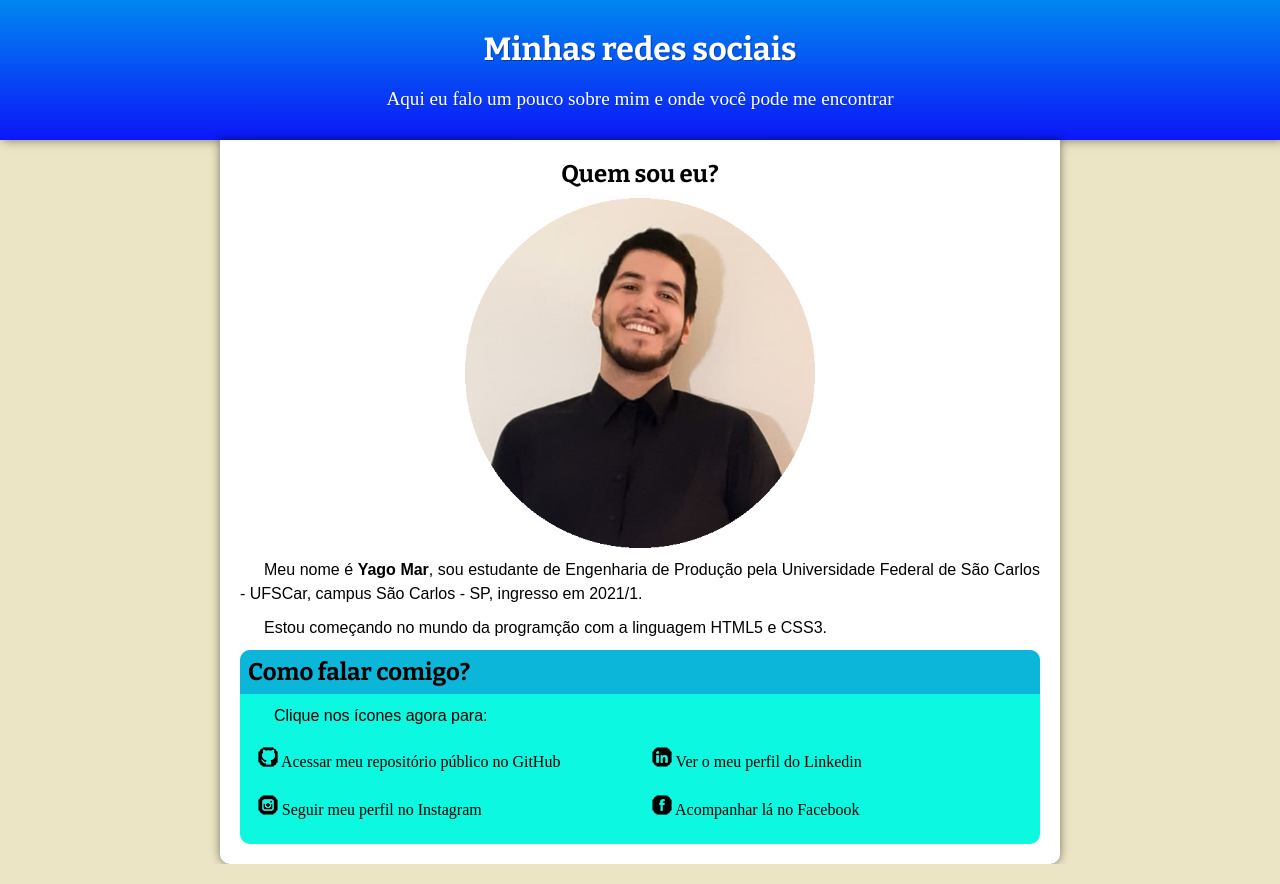
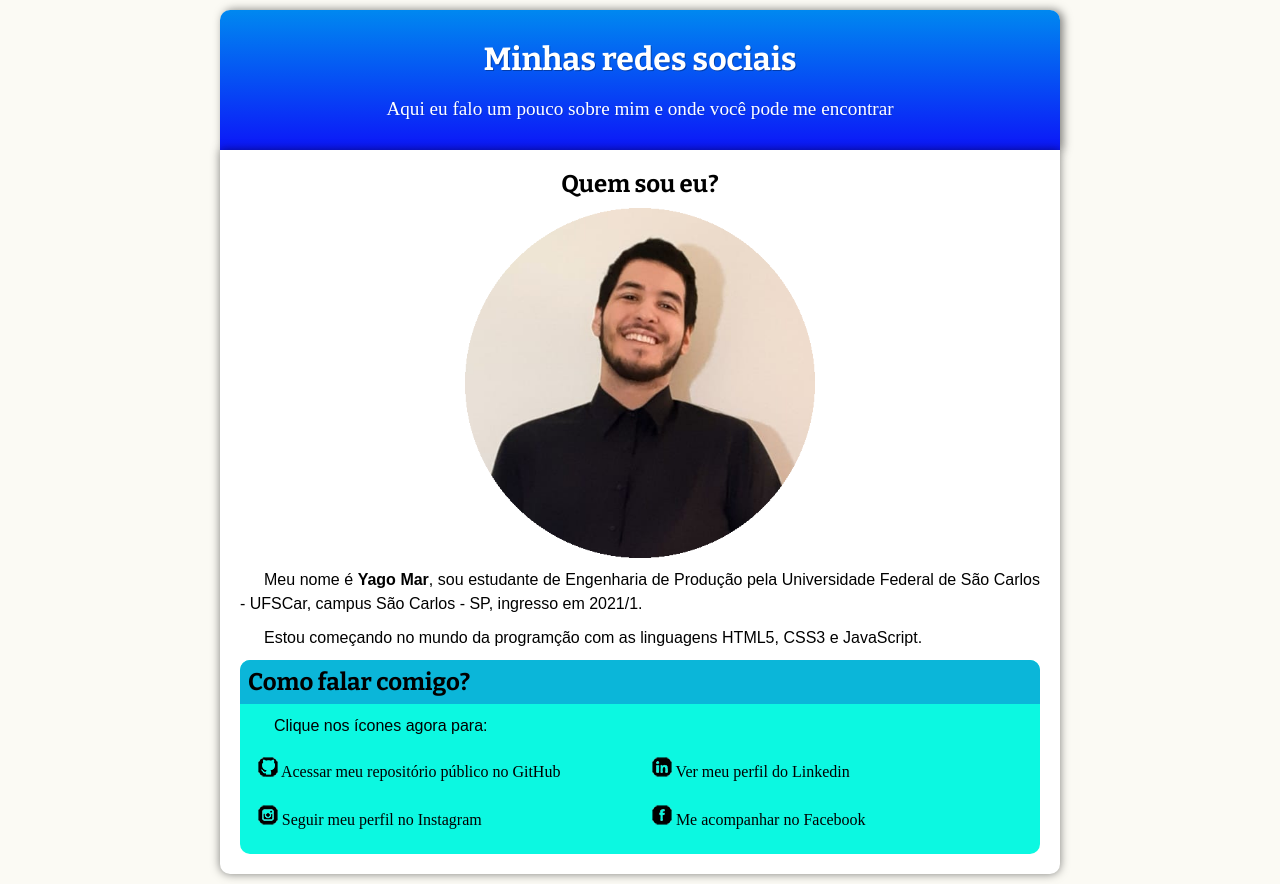
Before and after one commit to yagomfm/html-css, a plain HTML site: page Desafios/Minhas Redes/redes.html in a window 1280 px wide. Drawn offline with nearby package versions, Linux system fonts and the light colour scheme.

Commit message:
mudanças no codigo

```diff
--- a/Desafios/Minhas Redes/redes.html
+++ b/Desafios/Minhas Redes/redes.html
@@ -20,7 +20,7 @@
             Meu nome é <strong>Yago Mar</strong>, sou estudante de Engenharia de Produção pela Universidade Federal de São Carlos - UFSCar, campus São Carlos - SP, ingresso em 2021/1.
         </p>
         <p>
-            Estou começando no mundo da programção com a linguagem HTML5 e CSS3.
+            Estou começando no mundo da programção com as linguagens HTML5, CSS3 e JavaScript.
         </p>
         <aside>
             <h2>Como falar comigo?</h2>
@@ -28,8 +28,8 @@
             <ul>
                 <li><a href="https://github.com/yagomfm" target="_blank" rel="external"><img src="imagens/icone-github.png" alt="icone-github.png"></a> Acessar meu repositório público no GitHub
                 <li><a href="https://www.instagram.com/yago.mfm/" target="_blank" rel="external"><img src="imagens/icone-instagram.png" alt="icone-instagram.png" ></a> Seguir meu perfil no  Instagram
-                <li><a href="https://www.linkedin.com/in/yago-mar-033497177/" target="_blank" rel="external"><img src="imagens/icone-linkedin.png" alt="icone-linkedin.png"></a> Ver o meu perfil do Linkedin
-                <li><a href="https://www.facebook.com/yago.freitasmar/" target="_blank" rel="external"><img src="imagens/icone-facebook.png" alt="icone-facebook.png"></a> Acompanhar lá no Facebook
+                <li><a href="https://www.linkedin.com/in/yago-mar-033497177/" target="_blank" rel="external"><img src="imagens/icone-linkedin.png" alt="icone-linkedin.png"></a> Ver meu perfil do Linkedin
+                <li><a href="https://www.facebook.com/yago.freitasmar/" target="_blank" rel="external"><img src="imagens/icone-facebook.png" alt="icone-facebook.png"></a> Me acompanhar no Facebook
             </ul>
         </aside>
     </main>
--- a/Desafios/Minhas Redes/styles/style.css
+++ b/Desafios/Minhas Redes/styles/style.css
@@ -2,7 +2,7 @@
 @import url('https://fonts.googleapis.com/css2?family=Bitter:ital,wght@0,100;0,200;0,300;0,400;0,500;0,600;0,700;0,800;0,900;1,100;1,200;1,300;1,400;1,500;1,600;1,700;1,800;1,900&display=swap');
 
 :root {
-    --cor0: #EBE5C5;
+    --cor0: #ebe5c52e;
     --cor1: #0CF8E1;
     --cor2: #0BB6D9;
     --cor3: #0088F0;
@@ -33,6 +33,11 @@ header{
     background-image: linear-gradient(to top, var(--cor5), var(--cor3));
     padding: 20px;
     box-shadow: 3px 0px 10px rgba(0, 0, 0, 0.5);
+    margin: auto;
+    margin-top: 10px;
+    min-width: 300px;
+    max-width: 800px;
+    border-radius: 10px 10px 0px 0px;
 }
 header > h1 {
     font-family: var(--font2);
@@ -52,6 +57,7 @@ header > p {
 main {
     background-color: white;
     margin: auto;
+    margin-bottom: 10px;
     min-width: 300px;
     max-width: 800px;
     padding: 20px;
```
